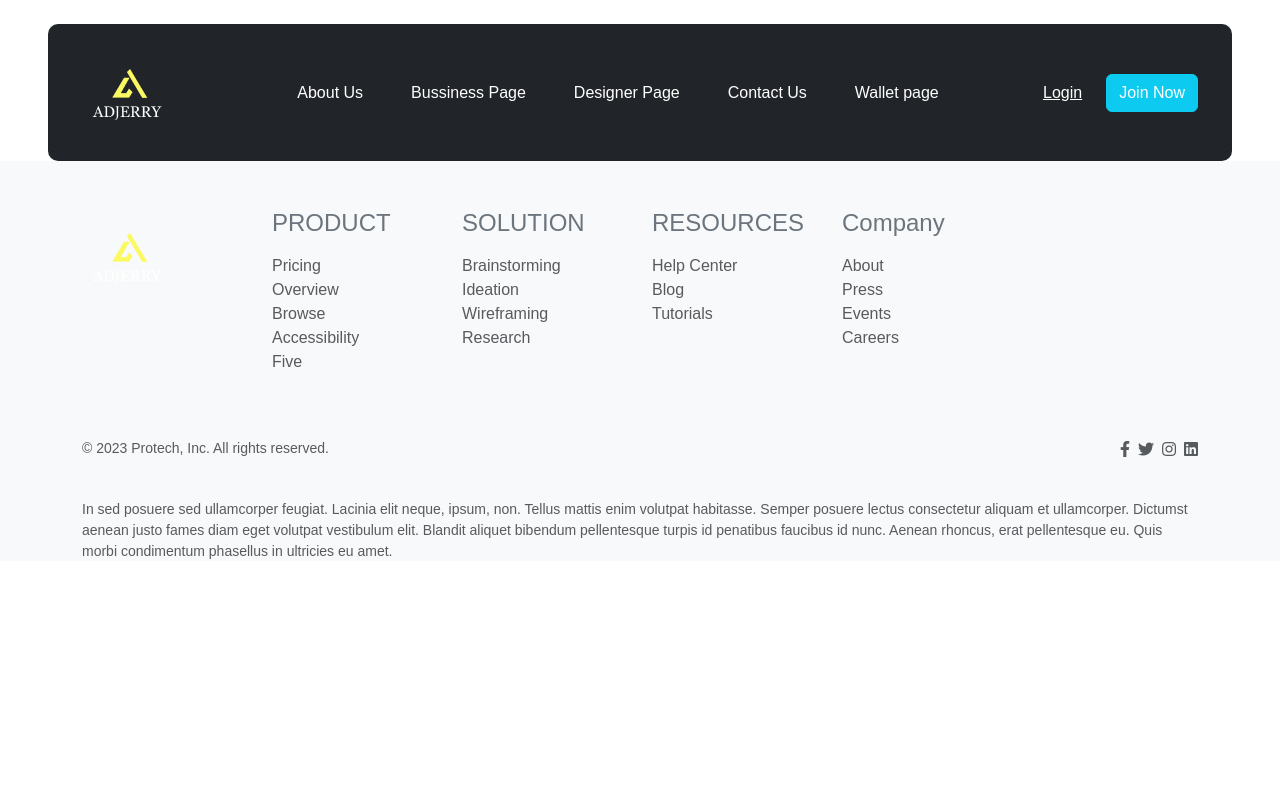
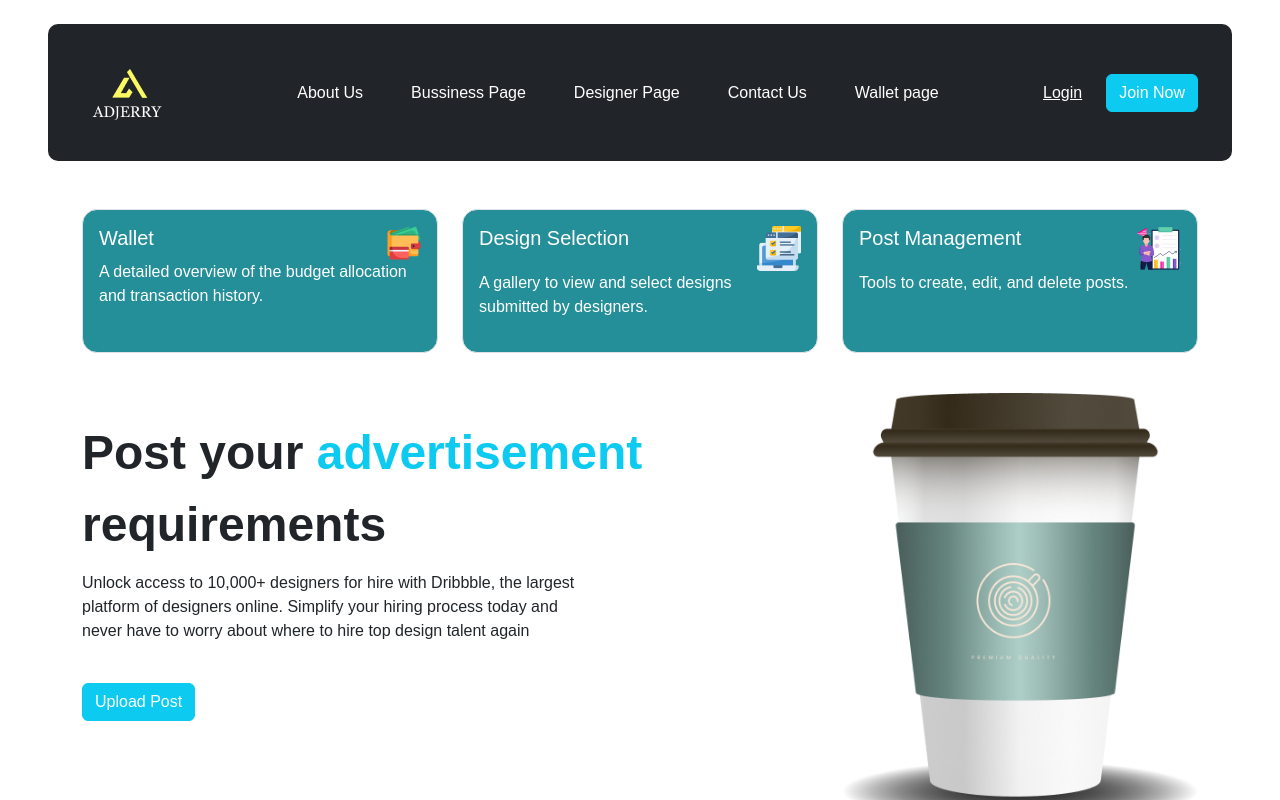
Before and after one commit to helodeepakji/gittest, a React (Create React App) app: page /adv in a window 1280 px wide. Shown: the top 800 px of the page. Built offline with nearby package versions, Linux system fonts and the light colour scheme.

Commit message:
file name

```diff
--- a/src/App.js
+++ b/src/App.js
@@ -10,7 +10,7 @@ import Contactpage from './layouts/Contactpage';
 import Designerpage from "./Pages/components2/Designerpage"
 import Wallet from './layouts/Wallet';
 import Bussiness from './Pages/components/Bussiness'
-import Buisness from './Pages/components3/Buisness';
+import Adv from './Pages/components3/Adv';
 
 
 function App() {
@@ -27,7 +27,7 @@ function App() {
         <Route path='/design' element={<Designerpage/>}/>
         <Route path ='/wallet' element={<Wallet/>}/>
         <Route path ='/bussiness' element={<Bussiness/>}/>
-        <Route path ='/business' element={<Buisness/>}/>
+        <Route path ='/adv' element={<Adv/>}/>
 
 
       </Routes>
--- a/src/Pages/components3/Buisness.jsx
+++ b/src/Pages/components3/Adv.jsx
@@ -1,8 +1,8 @@
 import React from 'react';
-import './business.css';
+import './adv.css';
 
 
-const Buisness = () => {
+const Adv = () => {
     return (
         <div className="container mt-5 w-2/3 text-white">
           {/* Header Section */}
@@ -88,4 +88,4 @@ const Buisness = () => {
       );
 };
 
-export default Buisness;
+export default Adv;
```
Also changed, not shown: src/Pages/components3/adv.css (renamed from src/Pages/components3/business.css).
